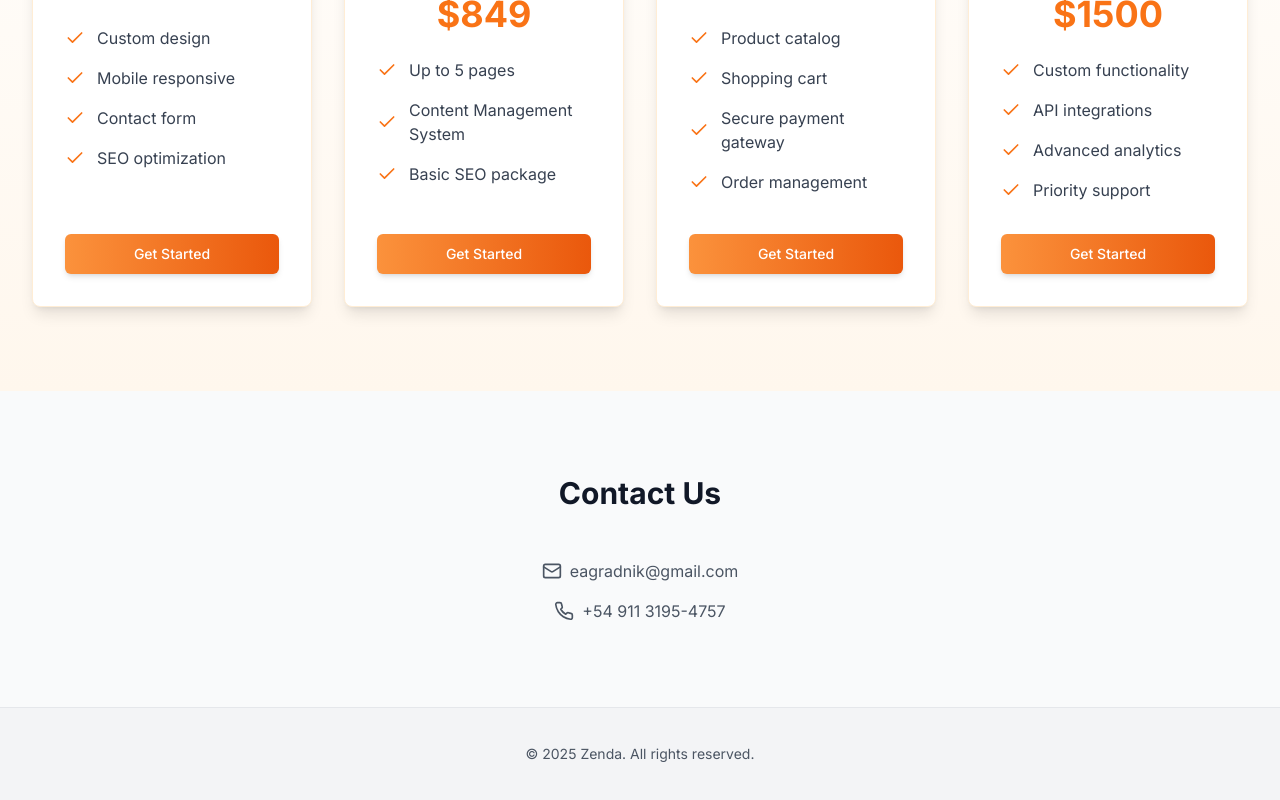
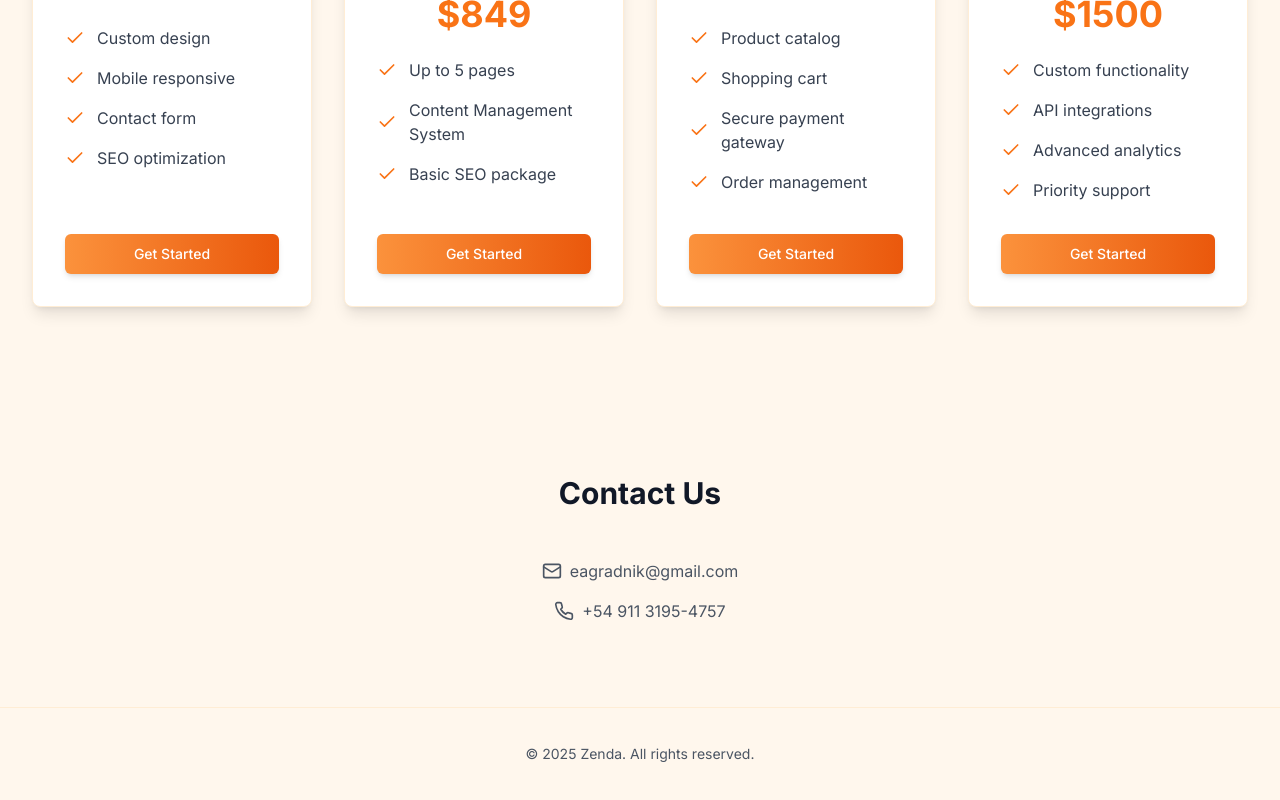
Before and after one commit to Ezequielagradnik/Portfolio-Zenda, a Next.js app: page / in a window 1280 px wide. Shown: the part 2136-2936 px from the top of the page. Built offline with nearby package versions, Linux system fonts and the light colour scheme.

Commit message:
cambie a color blanco/naranja en el fondo

```diff
--- a/app/globals.css
+++ b/app/globals.css
@@ -2,27 +2,40 @@
 @import 'tailwindcss/components';
 @import 'tailwindcss/utilities';
 
-@layer base {
 
-:root {
-  --background: 220 220 220;
-  --foreground: 0 0 0;
-  --primary: 255 115 38;
-  --primary-foreground: 255 255 255;
-  --secondary: 240 240 240;
-  --secondary-foreground: 0 0 0;
-  --muted: 200 200 200;
-  --muted-foreground: 115 115 115;
-  --accent: 240 240 240;
-  --accent-foreground: 0 0 0;
-  --destructive: 255 50 50;
-  --destructive-foreground: 255 255 255;
-  --border: 230 230 230;
-  --input: 230 230 230;
-  --ring: 255 115 38;
-  --radius: 0.5rem;
-}
+  @layer base {
+    :root {
+      --background: 255 247 237;  /* bg-orange-50 en RGB */
+      --foreground: 0 0 0;
 
+      --card: 0 0% 100%;
+      --card-foreground: 0 0% 3.9%;
+
+      --popover: 0 0% 100%;
+      --popover-foreground: 0 0% 3.9%;
+
+      --primary: 24 96% 53%;
+      --primary-foreground: 0 0% 98%;
+
+      --secondary: 0 0% 96.1%;
+      --secondary-foreground: 0 0% 9%;
+
+      --muted: 0 0% 96.1%;
+      --muted-foreground: 0 0% 45.1%;
+
+      --accent: 0 0% 96.1%;
+      --accent-foreground: 0 0% 9%;
+
+      --destructive: 0 84.2% 60.2%;
+      --destructive-foreground: 0 0% 98%;
+
+      --border: 255 237 213;  /* border-orange-100 en RGB */
+      --input: 0 0% 89.8%;
+      --ring: 24 96% 53%;
+
+      --radius: 0.5rem;
+    }
+  }
 body {
   background-color: rgb(var(--background));
   color: rgb(var(--foreground));
@@ -170,5 +183,3 @@ a {
 .logo:hover {
   opacity: 0.8;
 }
-
-}
--- a/app/layout.tsx
+++ b/app/layout.tsx
@@ -11,6 +11,40 @@ const inter = Inter({
 export const metadata: Metadata = {
   title: "Zenda - Web Development Agency",
   description: "Professional web development services",
+  icons: {
+    icon: [
+      {
+        url: "/zenda.png",
+        href: "/zenda-removebg-preview.png",
+      },
+    ],
+    shortcut: ["/zenda-removebg-preview.png"],
+    apple: [
+      {
+        url: "/zenda-removebg-preview.png",
+        sizes: "180x180",
+        type: "image/png",
+      },
+    ],
+  },
+  openGraph: {
+    title: "Zenda - Web Development Agency",
+    description: "Professional web development services",
+    images: [
+      {
+        url: "/zenda-removebg-preview.png",
+        width: 800,
+        height: 600,
+        alt: "Zenda Logo",
+      },
+    ],
+  },
+  twitter: {
+    card: "summary_large_image",
+    title: "Zenda - Web Development Agency",
+    description: "Professional web development services",
+    images: ["/zenda-removebg-preview.png"],
+  },
 }
 
 export default function RootLayout({
--- a/app/page.tsx
+++ b/app/page.tsx
@@ -112,11 +112,11 @@ export default function Home() {
   const [currentLang, setCurrentLang] = useState("en")
 
   return (
-    <div className="min-h-screen bg-gray-50">
+    <div className="min-h-screen bg-orange-50">
       <Header currentLang={currentLang} setCurrentLang={setCurrentLang} languages={languages} />
 
       {/* Hero Section */}
-      <section className="bg-gradient-to-b from-orange-50 to-white py-20">
+      <section className="py-20">
         <div className="container mx-auto px-4 sm:px-6 lg:px-8">
           <div className="max-w-4xl mx-auto text-center">
             <motion.h1
@@ -144,7 +144,7 @@ export default function Home() {
       </section>
 
       {/* Services Section */}
-      <section id="services" className="py-20 bg-white">
+      <section id="services" className="py-20 bg-orange-50">
         <div className="container mx-auto px-4 sm:px-6 lg:px-8">
           <h2 className="text-3xl font-bold text-center mb-12 text-gray-900">
             {currentLang === "en" ? "Our Projects" : currentLang === "es" ? "Nuestros Proyectos" : "Nossos Projetos"}
@@ -197,7 +197,7 @@ export default function Home() {
       </section>
 
       {/* About Section */}
-      <section id="about" className="py-20 bg-gray-50">
+      <section id="about" className="py-20 bg-orange-50">
         <div className="container mx-auto px-4 sm:px-6 lg:px-8">
           <h2 className="text-3xl font-bold text-center mb-12 text-gray-900">
             {currentLang === "en" ? "Our Team" : currentLang === "es" ? "Nuestro Equipo" : "Nossa Equipe"}
@@ -230,7 +230,7 @@ export default function Home() {
       </section>
 
       {/* Pricing Section */}
-      <section id="pricing" className="py-20 bg-gradient-to-b from-white to-orange-50">
+      <section id="pricing" className="py-20 bg-orange-50">
         <div className="container mx-auto px-4 sm:px-6 lg:px-8">
           <h2 className="text-4xl font-bold text-center mb-4 text-gray-900">
             {currentLang === "en" ? "Our Packages" : currentLang === "es" ? "Nuestros Paquetes" : "Nossos Pacotes"}
@@ -278,7 +278,7 @@ export default function Home() {
       </section>
 
       {/* Contact Section */}
-      <section className="py-20 bg-gray-50">
+      <section className="py-20 bg-orange-50">
         <div className="container mx-auto px-4 sm:px-6 lg:px-8">
           <h2 className="text-3xl font-bold text-center mb-12 text-gray-900">
             {currentLang === "en" ? "Contact Us" : currentLang === "es" ? "Contáctanos" : "Contate-nos"}
@@ -303,7 +303,7 @@ export default function Home() {
       </section>
 
       {/* Footer */}
-      <footer className="py-8 bg-gray-100 border-t border-gray-200">
+      <footer className="py-8 bg-orange-50 border-t border-orange-100">
         <div className="container mx-auto px-4 sm:px-6 lg:px-8">
           <div className="flex justify-center items-center">
             <p className="text-sm text-gray-600">
```
Also changed, not shown: public/zenda-removebg-preview.png (added).
